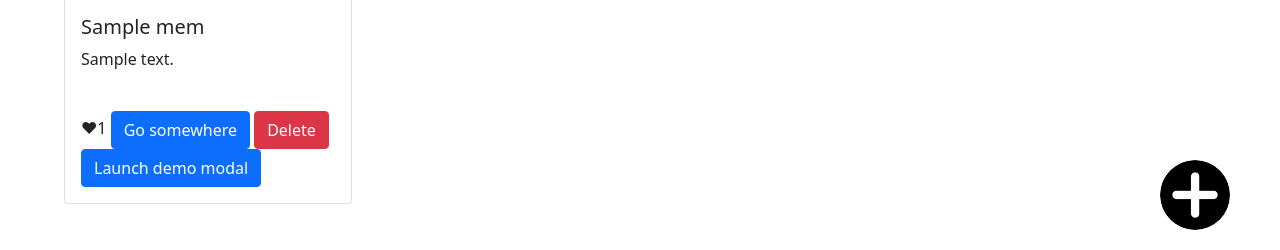
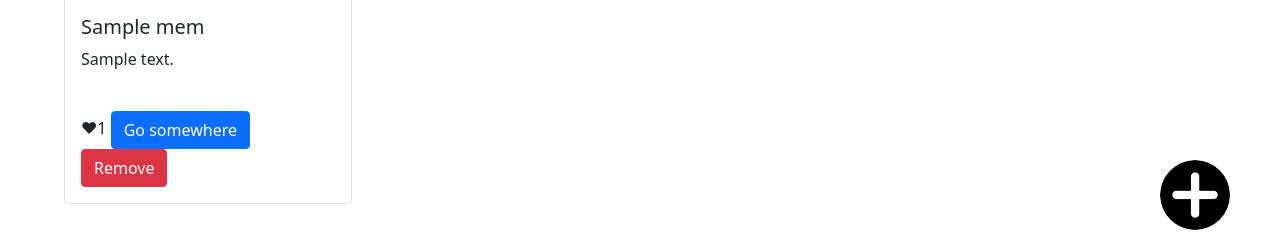
Before and after one commit to Njves/control_system_database_mems, a Flask app: page /account in a window 1280 px wide. Shown: the part 550-800 px from the top of the page. Run offline with Flask 2, Linux system fonts and the light colour scheme; a user stored in the database is signed in; tables that the repository leaves empty hold one stand-in row (values such as "Sample post"); some libraries are stand-ins or nearby versions.

```diff
--- a/app/static/style/public.css
+++ b/app/static/style/public.css
@@ -2,6 +2,7 @@
     padding: 0px;
     margin: 0px;
 }
+
 
 .search {
     width: 33%;
--- a/app/templates/account/account.html
+++ b/app/templates/account/account.html
@@ -59,7 +59,7 @@ My account
 
                     </button>
                     <ul class="dropdown-menu" aria-labelledby="dropdownMenuButton1">
-                        <li><button class="dropdown-item"  type="submit" name="sort" value="">По дате добавления</button></li>
+                        <li><button class="dropdown-item"  >По дате добавления</button></li>
                         <li><button class="dropdown-item"  type="submit" name="sort" value="by_title">По названию</button></li>
                         <li><button class="dropdown-item"  type="submit" name="sort" value="by_likes">По количеству лайков</button></li>
                         <li><button class="dropdown-item"  type="submit" name="sort" value="by_view">По популярности</button></li>
@@ -108,31 +108,9 @@ My account
                     <p class="card-text">{{ i.description }}</p><br/>
                     <span>&#10084;{{ i.likes }}</span>
                     <a href="{{ url_for('mem', meme_id=i.id) }}" class="btn btn-primary">Go somewhere</a>
-                    <button class="btn btn-danger" id="btn_delete_{{ i.id }}" type="submit">Delete</button>
-                    <button type="button" class="btn btn-primary" data-toggle="modal" data-target="#exampleModal">
-                        Launch demo modal
+                    <button type="button" id="btn_delete_{{ i.id }}" class="btn btn-danger">
+                        Remove
                     </button>
-
-                    <!-- Modal -->
-                    <div class="modal fade" id="exampleModal" tabindex="-1" role="dialog" aria-labelledby="exampleModalLabel" aria-hidden="true">
-                        <div class="modal-dialog" role="document">
-                            <div class="modal-content">
-                                <div class="modal-header">
-                                    <h5 class="modal-title" id="exampleModalLabel">Modal title</h5>
-                                    <button type="button" class="close" data-dismiss="modal" aria-label="Close">
-                                        <span aria-hidden="true">&times;</span>
-                                    </button>
-                                </div>
-                                <div class="modal-body">
-                                    ...
-                                </div>
-                                <div class="modal-footer">
-                                    <button type="button" class="btn btn-secondary" data-dismiss="modal">Close</button>
-                                    <button type="button" class="btn btn-primary">Save changes</button>
-                                </div>
-                            </div>
-                        </div>
-                    </div>
                     <script>
                     btnDelete = document.getElementById('btn_delete_{{ i.id }}')
                     function deleteEvent(event) {
@@ -277,14 +255,7 @@ placeDragAndDrop.addEventListener('drop', event => {
     .catch(error => {
       console.error(error)
     })
-
-
-
-
-
 })
-
-
 </script>
 </body>
 {% endblock %}
```
Also changed, not shown: app/templates/public/public.html (+17 -10 lines), app/routes.py (line endings or trailing spaces).
